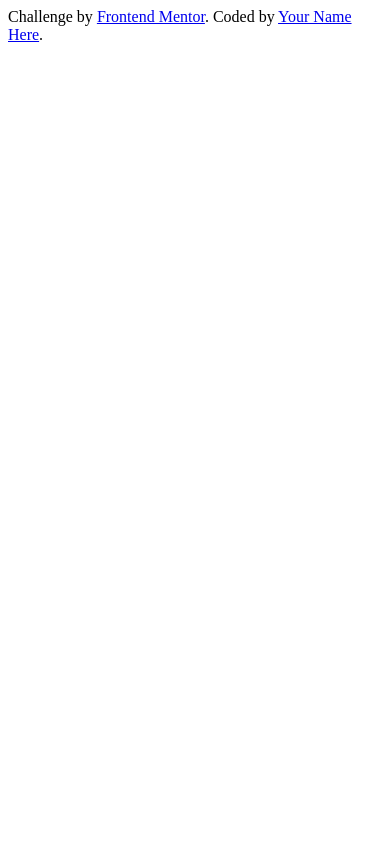
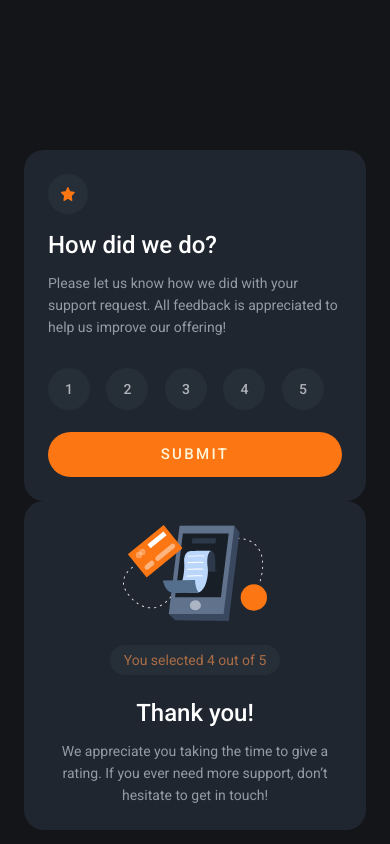
Before and after one commit to eduardokempner/interactive-rating-component, a plain HTML site: page index.html in a window 390 px wide. Drawn offline with Linux system fonts and the light colour scheme.

Commit message:
CSS components+responsive

```diff
--- a/index.html
+++ b/index.html
@@ -11,15 +11,55 @@
       sizes="32x32"
       href="./images/favicon-32x32.png"
     />
-
+    <link rel="preconnect" href="https://fonts.googleapis.com" />
+    <link rel="preconnect" href="https://fonts.gstatic.com" crossorigin />
+    <link
+      href="https://fonts.googleapis.com/css2?family=Playfair+Display&family=Roboto:wght@400;500&display=swap"
+      rel="stylesheet"
+    />
+    <link rel="stylesheet" href="/css/main.min.css" />
     <title>Frontend Mentor | Interactive rating component</title>
   </head>
   <body>
-    <div class="attribution">
+    <div class="wrapper">
+      <div class="component-rating">
+        <span class="star-icon">
+          <img src="/images/icon-star.svg" alt="Star Icon" />
+        </span>
+        <h1>How did we do?</h1>
+        <p>
+          Please let us know how we did with your support request. All feedback
+          is appreciated to help us improve our offering!
+        </p>
+        <div class="buttons-wrapper">
+          <button class="btn-rating">1</button>
+          <button class="btn-rating">2</button>
+          <button class="btn-rating">3</button>
+          <button class="btn-rating">4</button>
+          <button class="btn-rating">5</button>
+        </div>
+        <button class="btn-primary">Submit</button>
+      </div>
+      <div class="component-thanks">
+        <img
+          class="img-feedback"
+          src="/images/illustration-thank-you.svg"
+          alt="Feedback Icon"
+        />
+        <span class="you-selected">You selected 4 out of 5</span>
+        <h1>Thank you!</h1>
+        <p>
+          We appreciate you taking the time to give a rating. If you ever need
+          more support, don’t hesitate to get in touch!
+        </p>
+      </div>
+    </div>
+
+    <!-- <div class="attribution">
       Challenge by
       <a href="https://www.frontendmentor.io?ref=challenge" target="_blank"
         >Frontend Mentor</a
       >. Coded by <a href="#">Your Name Here</a>.
-    </div>
+    </div> -->
   </body>
 </html>
--- /dev/null
+++ b/scss/_components.scss
@@ -0,0 +1,168 @@
+.component-rating {
+  background-color: $gray-dark;
+  padding: 3.1rem;
+  border-radius: 3rem;
+  max-width: 413px;
+  .star-icon {
+    display: flex;
+    align-items: center;
+    justify-content: center;
+    background-color: $gray-medium;
+    width: 4.7rem;
+    height: 4.7rem;
+    border-radius: 50%;
+    margin-bottom: 3rem;
+  }
+  .buttons-wrapper {
+    margin-bottom: 3.2rem;
+    .btn-rating {
+      font-size: 15px;
+      line-height: 24px;
+      font-weight: 500;
+      color: #b0b2b9;
+      background-color: $gray-medium;
+      width: 5rem;
+      height: 5rem;
+      border-radius: 50%;
+      transition: all 0.3s;
+      &:not(:last-child) {
+        margin-right: 2.2rem;
+      }
+      &:hover {
+        color: $white;
+        background-color: #7c8898;
+      }
+      &.active {
+        color: #fff5d8;
+        background-color: $orange;
+      }
+    }
+  }
+  h1 {
+    margin-bottom: 1.3rem;
+  }
+  p {
+    margin-bottom: 3rem;
+  }
+  .btn-primary {
+    font-weight: 500;
+    font-size: 1.5rem;
+    line-height: 17px;
+    text-transform: uppercase;
+    letter-spacing: 0.155em;
+    color: #fff5d8;
+    background-color: $orange;
+    padding-top: 14px;
+    padding-bottom: 14px;
+    width: 100%;
+    border-radius: 5rem;
+    transition: all 0.3s;
+    &:hover {
+      color: #db7d35;
+      background-color: $white;
+    }
+  }
+  @include responsive(480px) {
+    padding: 2.4rem;
+    border-radius: 2rem;
+    .star-icon {
+      width: 4rem;
+      height: 4rem;
+      margin-bottom: 1.7rem;
+      img {
+        max-width: 1.4rem;
+      }
+    }
+    h1 {
+      font-size: 2.4rem;
+      line-height: 28px;
+    }
+    p {
+      font-size: 1.4rem;
+      line-height: 22px;
+    }
+    .buttons-wrapper {
+      margin-bottom: 2.2rem;
+      .btn-rating {
+        width: 4.2rem;
+        height: 4.2rem;
+        font-size: 14px;
+        line-height: 22px;
+        &:not(:last-child) {
+          margin-right: 1.4rem;
+        }
+      }
+    }
+  }
+  @include responsive(370px) {
+    padding: 1.6rem;
+    p {
+      margin-bottom: 2rem;
+    }
+    .buttons-wrapper {
+      margin-bottom: 2.2rem;
+      .btn-rating {
+        width: 4rem;
+        height: 4rem;
+        &:not(:last-child) {
+          margin-right: 0.7rem;
+        }
+      }
+    }
+  }
+}
+
+.component-thanks {
+  background-color: $gray-dark;
+  padding: 3.1rem;
+  border-radius: 3rem;
+  max-width: 413px;
+  display: flex;
+  align-items: center;
+  flex-direction: column;
+  .img-feedback {
+    margin-top: 1.3rem;
+    margin-bottom: 3.2rem;
+  }
+  .you-selected {
+    font-size: 15px;
+    line-height: 24px;
+    color: #aa6c45;
+    background-color: $gray-medium;
+    padding: 4px 20px;
+    border-radius: 5rem;
+    margin-bottom: 3.2rem;
+  }
+  h1 {
+    margin-bottom: 1.3rem;
+  }
+  p {
+    max-width: 33.2rem;
+    text-align: center;
+    margin-bottom: 1.7rem;
+  }
+  @include responsive(480px) {
+    padding: 2.4rem;
+    border-radius: 2rem;
+    .img-feedback {
+      max-width: 14.4rem;
+      margin-top: 0;
+      margin-bottom: 2.4rem;
+    }
+    .you-selected {
+      padding: 4px 14px;
+      font-size: 1.4rem;
+      line-height: 22px;
+      margin-bottom: 2.4rem;
+    }
+    h1 {
+      font-size: 2.4rem;
+      line-height: 28px;
+    }
+    p {
+      font-size: 1.4rem;
+      line-height: 22px;
+      margin-bottom: 0;
+    }
+  }
+}
--- /dev/null
+++ b/scss/_fonts.scss
@@ -0,0 +1,11 @@
+h1 {
+  color: $white;
+  font-size: 2.8rem;
+  line-height: 33px;
+  font-weight: 500;
+}
+p {
+  color: $gray-light;
+  font-size: 15px;
+  line-height: 24px;
+}
--- /dev/null
+++ b/scss/_grid.scss
@@ -0,0 +1,6 @@
+.wrapper {
+  display: grid;
+  place-items: center;
+  padding: 0 24px;
+  margin-top: 15rem;
+}
--- /dev/null
+++ b/scss/_mixins.scss
@@ -0,0 +1,12 @@
+@mixin responsive($screenWidth) {
+  @media (max-width: $screenWidth) {
+    @content;
+  }
+}
+
+@mixin flex($direction, $align, $justify) {
+  display: flex;
+  flex-direction: $direction;
+  align-items: $align;
+  justify-content: $justify;
+}
--- /dev/null
+++ b/scss/_reset.scss
@@ -0,0 +1,23 @@
+* {
+  margin: 0;
+  padding: 0;
+  box-sizing: border-box;
+  text-decoration: none;
+  border: none;
+  font-family: "Roboto", sans-serif;
+}
+
+img {
+  display: block;
+  max-width: 100%;
+}
+
+html {
+  font-size: 62.5%;
+  background-color: #141519;
+}
+
+button {
+  background: transparent;
+  cursor: pointer;
+}
--- /dev/null
+++ b/scss/_variables.scss
@@ -0,0 +1,5 @@
+$orange: #fc7613;
+$white: #fff;
+$gray-dark: #1f2630;
+$gray-medium: #262f38;
+$gray-light: #949ba5;
--- /dev/null
+++ b/scss/main.scss
@@ -0,0 +1,7 @@
+@import "mixins";
+@import "reset";
+@import "variables";
+@import "fonts";
+@import "grid";
+@import "components";
+@import "home";
```
Also changed, not shown: css/main.min.css (added), scss/_home.scss (added), 1 other file.
